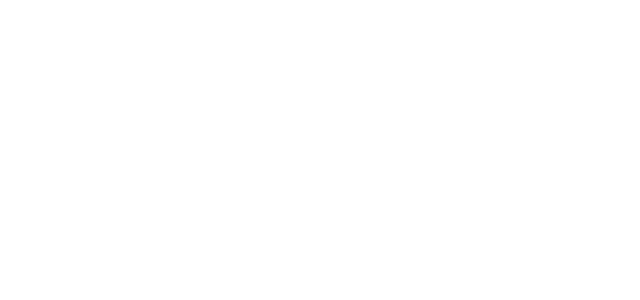
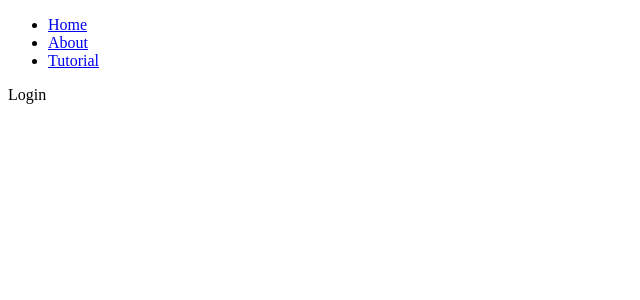
Before and after one commit to Silent-Echo-JS/Greenfield, a React app: page / in a window 1280 px wide. Shown: the top 300 px of the page, without its empty margins (0-640 px from the left). Built offline with nearby package versions, Linux system fonts and the light colour scheme; the HTML template or start-up script is replaced by a standard one.

Commit message:
created navbar for homepages

```diff
--- a/client/src/components/App.jsx
+++ b/client/src/components/App.jsx
@@ -1,4 +1,10 @@
 import React from 'react';
+import { BrowserRouter as  Router, Route, Link } from 'react-router-dom';
+import { browserHistory } from 'react-router';
+import HomeLogin from './HomePages/HomeLogin.jsx';
+import About from './HomePages/About.jsx';
+import Tutorial from './HomePages/Tutorial.jsx';
+import Navbar from './HeaderComponent/Navbar.jsx';
 
 class App extends React.Component {
   constructor(props) {
@@ -10,12 +16,17 @@ class App extends React.Component {
   }
 
   render() {
-
     return (
-      <div>
-
-      </div>
-    )}
+      <Router>
+        <div>
+          <Navbar />
+          <Route name="login" exact path="/" component={HomeLogin} />
+          <Route name="about" exact path="/About" component={About} />
+          <Route name="tutorial" exact path="/Tutorial" component={Tutorial} />
+        </div>
+      </Router>
+    )
+  }
 }
 
 export default App;
--- /dev/null
+++ b/client/src/components/HeaderComponent/Navbar.jsx
@@ -0,0 +1,17 @@
+import React from 'react';
+import { Link } from 'react-router-dom';
+
+class NavBar extends React.Component {
+  render() {
+    return (
+      <header>
+        <ul id="headerButtons">
+          <li className="navButton"><Link to="">Home</Link></li>
+          <li className="navButton"><Link to="About">About</Link></li>
+          <li className="navButton"><Link to="Tutorial">Tutorial</Link></li>
+        </ul>
+      </header>
+    )
+  }
+}
+export default NavBar;
```
